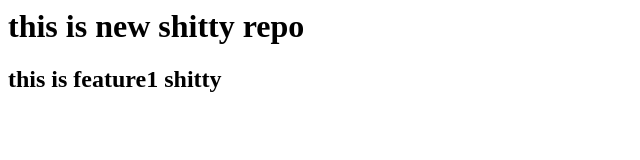
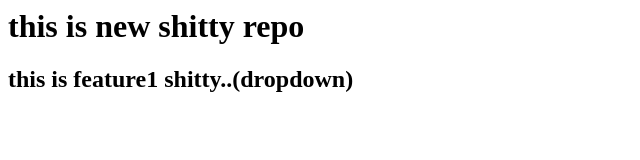
Before and after one commit to tarunswamy/webdev, a plain HTML site: page index.html in a window 1280 px wide. Shown: the whole page, without its empty margins (0-640 px from the left). Drawn offline with Linux system fonts and the light colour scheme.

```diff
--- a/index.html
+++ b/index.html
@@ -1,2 +1,2 @@
 <h1>this is new shitty repo</h1>
-<h2>this is feature1 shitty</h2>
+<h2>this is feature1 shitty..(dropdown)</h2>
```
